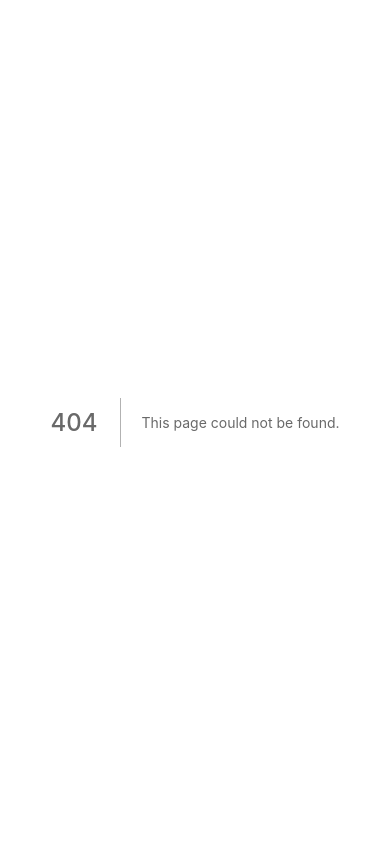
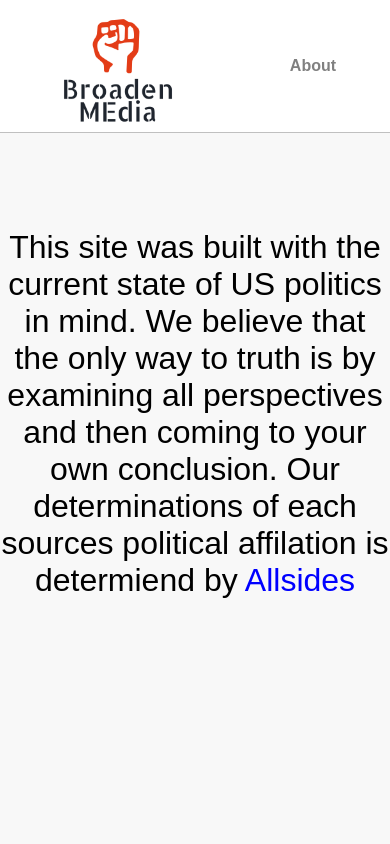
Before and after one commit to mallockey/BroadenMedia, a Next.js app: page /About in a window 390 px wide. Before the commit this address had no page. Shown: the top 844 px of the page. Built offline with nearby package versions, Linux system fonts and the light colour scheme.

Commit message:
finished build

```diff
--- a/components/Header.jsx
+++ b/components/Header.jsx
@@ -6,7 +6,7 @@ const Header = (props) => {
       <a href="/">
         <img src="/images/logo.png" className="headerLogo"></img>
       </a>
-      <a href="/">About</a>
+      <a href="/About">About</a>
     </div>
   )
 }
--- /dev/null
+++ b/pages/About.js
@@ -0,0 +1,23 @@
+import react from 'react'
+import Header from '../components/Header'
+import Footer from '../components/Footer'
+
+const About = () => {
+  return(
+    <>
+      <div id="main">
+        <Header />
+        <div id="homeMain">
+          <p id="aboutPara">
+            This site was built with the current state of US politics in mind. We believe that the only way to truth is by examining
+            all perspectives and then coming to your own conclusion. Our determinations of each sources political affilation is determiend by
+            <a id="aboutLink" href="https://allsides.com"> Allsides</a>
+          </p>
+        </div>
+      <Footer />
+      </div>
+    </>
+  )
+}
+
+export default About;
--- a/public/style.css
+++ b/public/style.css
@@ -10,6 +10,10 @@
   background: #888;
 }
 
+html {
+  height: 100%;
+}
+
 img {
   height: 5rem;
   width: 5rem;
@@ -17,9 +21,6 @@ img {
 }
 
 body {
-  display: flex;
-  flex-direction: column;
-  justify-content: center;
   font-family: Sans-Serif;
   font-size: 1.5rem;
   margin: 0;
@@ -30,6 +31,11 @@ a {
   color: inherit;
   text-decoration: none;
   transition: color 0.2s ease;
+}
+
+#__next {
+  height: 100%;
+  margin-bottom: 30rem;
 }
 
 a:hover {
@@ -103,11 +109,52 @@ button {
   padding-top: 4rem;
 }
 
+#usersSourcesContainer {
+  display: flex;
+  justify-items: center;
+  justify-content: space-around;
+  align-items: center;
+  max-height: 20rem;
+  overflow: auto;
+  width: 20rem;
+  min-width: 20rem;
+  flex-wrap: wrap;
+  margin-bottom: 20px;
+  border-radius: 30px;
+  padding-left: 2rem;
+  padding-right: 2rem;
+  padding-bottom: 2rem;
+}
+
 #searchResultsContainer {
   max-height: 20rem;
   width: 20rem;
   overflow: auto;
   border-left: 1px solid #999;
+}
+
+.usersSourceItem {
+  color: black;
+  border: 1px solid #999;
+  border-radius: 30px;
+  background: #0070f3;
+  color: white;
+}
+
+#mainSearchInput {
+  border-radius: 8px;
+  border: 1px solid #999;
+  height: 2rem;
+  width: 20rem;
+  font-size: 1.5rem;
+  padding: 0.5rem;
+}
+
+.smallerFont {
+  font-size: 1rem;
+  padding: 1rem;
+  font-style: italic;
+  background-color: #ffffed;
 }
 
 @media (max-width: 768px) {
@@ -120,6 +167,7 @@ button {
 
   #searchResultsContainer {
     max-height: 10rem;
+    width: 15rem;
   }
 
   #scoreCardContainer {
@@ -133,9 +181,11 @@ button {
   }
 
   .scoreCard {
+    margin-top: 2rem;
     border: none;
     padding: 0;
     width: 100%;
+    margin-bottom: 2rem;
   }
 
   body {
@@ -145,16 +195,38 @@ button {
   .countryAndCat {
     flex-direction: column;
   }
+
+  .usersSourceItem {
+    padding: 0.5rem;
+  }
+
+  #mainSearchBtn {
+    margin-bottom: 4rem;
+  }
+
+  #mainSearchInput {
+    width: 15rem;
+  }
+
+  #searchBar {
+    width: 5rem;
+  }
+
+  #usersSourcesMainContainer {
+    max-height: 20rem;
+  }
+
+  #usersSourcesContainer {
+    padding-left: 0;
+    padding-right: 0;
+  }
+
+  .smallerFont {
+    height: auto;
+    width: auto;
+    padding: 1rem;
+  }
 }
-#mainSearchInput {
-  border-radius: 8px;
-  border: 1px solid #999;
-  height: 2rem;
-  width: 20rem;
-  font-size: 1.5rem;
-  padding: 0.5rem;
-}
-
 #mainSearchBtn {
   margin-top: 40px;
 }
@@ -200,31 +272,6 @@ button {
   font-style: italic;
 }
 
-#usersSourcesContainer {
-  display: flex;
-  justify-items: center;
-  justify-content: space-around;
-  align-items: center;
-  max-height: 20rem;
-  overflow: auto;
-  width: 20rem;
-  min-width: 20rem;
-  flex-wrap: wrap;
-  margin-bottom: 20px;
-  border-radius: 30px;
-  padding-left: 2rem;
-  padding-right: 2rem;
-  padding-bottom: 2rem;
-}
-
-.usersSourceItem {
-  color: black;
-  border: 1px solid #999;
-  border-radius: 30px;
-  background: #0070f3;
-  color: white;
-}
-
 .usersSourceItem:hover {
   background-color: #FF6347;
   border: 1px solid #ADD8E6;
@@ -251,13 +298,6 @@ button {
   justify-content: space-around;
   align-items: center;
   border-bottom: 1px solid #eaeaea;
-}
-
-.smallerFont {
-  font-size: 1rem;
-  padding: 1rem;
-  font-style: italic;
-  background-color: #ffffed;
 }
 
 .scorePara {
@@ -295,6 +335,7 @@ button {
   display: flex;
   align-items: center;
   flex-direction: column;
+  padding-bottom: 2rem;
 }
 
 .recommandationSubContainer {
@@ -311,9 +352,18 @@ button {
   border-top: 1px solid #eaeaea;
   height: 100px;
   width: 100%;
-  position: fixed;
+  flex-shrink: 0;
   bottom: 0;
   font-size: 1rem;
 }
 
+#aboutPara {
+  font-size: 2rem;
+  text-align: center;
+}
+
+#aboutLink {
+  color: blue;
+}
+
 /*# sourceMappingURL=style.css.map */
--- a/public/style.sass
+++ b/public/style.sass
@@ -6,14 +6,13 @@ $siteFontFamily: Sans-Serif
   background: #f1f1f1
 ::-webkit-scrollbar-thumb
   background: #888
+html
+  height: 100%
 img
   height: 5rem
   width: 5rem
   border-radius: 5px
 body
-  display: flex
-  flex-direction: column
-  justify-content: center
   font-family: $siteFontFamily
   font-size: 1.5rem
   margin: 0
@@ -22,6 +21,9 @@ a
   color: inherit
   text-decoration: none
   transition: color 0.2s ease
+#__next
+  height: 100%
+  margin-bottom: 30rem
 a:hover
   color: black
 h1,h2,h3
@@ -75,11 +77,44 @@ button
   background-color: #F8F8F8
   justify-content: center
   padding-top: 4rem
+#usersSourcesContainer
+  display: flex
+  justify-items: center
+  justify-content: space-around
+  align-items: center
+  max-height: 20rem
+  overflow: auto
+  width: 20rem
+  min-width: 20rem
+  flex-wrap: wrap
+  margin-bottom: 20px
+  border-radius: 30px
+  padding-left: 2rem
+  padding-right: 2rem
+  padding-bottom: 2rem
 #searchResultsContainer
   max-height: 20rem
   width: 20rem
   overflow: auto
   border-left: 1px solid #999
+.usersSourceItem
+  color: black
+  border: 1px solid #999
+  border-radius: 30px
+  background: #0070f3
+  color: white
+#mainSearchInput
+  border-radius: 8px
+  border: 1px solid #999
+  height: 2rem
+  width: 20rem
+  font-size: 1.5rem
+  padding: .5rem
+.smallerFont
+  font-size: 1rem
+  padding: 1rem
+  font-style: italic
+  background-color: #ffffed
 @media (max-width: 768px)
   #homeMain
     flex-direction: column-reverse
@@ -88,6 +123,7 @@ button
     justify-content: flex-end
   #searchResultsContainer
     max-height: 10rem
+    width: 15rem
   #scoreCardContainer
     background-color: #F8F8F8
     flex-direction: column
@@ -97,20 +133,32 @@ button
     width: 100%
     border-bottom: 1px solid #999
   .scoreCard
+    margin-top: 2rem
     border: none
     padding: 0
     width: 100%
+    margin-bottom: 2rem
   body
     font-size: 1rem
   .countryAndCat
     flex-direction: column
-#mainSearchInput
-  border-radius: 8px
-  border: 1px solid #999
-  height: 2rem
-  width: 20rem
-  font-size: 1.5rem
-  padding: .5rem
+  .usersSourceItem
+    padding: .5rem
+  #mainSearchBtn
+    margin-bottom: 4rem
+  #mainSearchInput
+    width: 15rem
+  #searchBar
+    width: 5rem
+  #usersSourcesMainContainer
+    max-height: 20rem
+  #usersSourcesContainer
+    padding-left: 0
+    padding-right: 0
+  .smallerFont
+    height: auto
+    width: auto
+    padding: 1rem
 #mainSearchBtn
   margin-top: 40px
 //Search Items
@@ -144,27 +192,6 @@ button
   font-size: 1rem
   font-style: italic
 //Users Sources
-#usersSourcesContainer
-  display: flex
-  justify-items: center
-  justify-content: space-around
-  align-items: center
-  max-height: 20rem
-  overflow: auto
-  width: 20rem
-  min-width: 20rem
-  flex-wrap: wrap
-  margin-bottom: 20px
-  border-radius: 30px
-  padding-left: 2rem
-  padding-right: 2rem
-  padding-bottom: 2rem
-.usersSourceItem
-  color: black
-  border: 1px solid #999
-  border-radius: 30px
-  background: #0070f3
-  color: white
 .usersSourceItem:hover
   background-color: #FF6347
   border: 1px solid #ADD8E6
@@ -185,11 +212,6 @@ button
   justify-content: space-around
   align-items: center
   border-bottom: 1px solid #eaeaea
-.smallerFont
-  font-size: 1rem
-  padding: 1rem
-  font-style: italic
-  background-color: #ffffed
 .scorePara
   min-height: 5rem
 .democraticHeader
@@ -213,6 +235,7 @@ button
   display: flex
   align-items: center
   flex-direction: column
+  padding-bottom: 2rem
 .recommandationSubContainer
   min-width: 20rem
   display: flex
@@ -225,6 +248,11 @@ button
   border-top: 1px solid #eaeaea
   height: 100px
   width: 100%
-  position: fixed
+  flex-shrink: 0
   bottom: 0
   font-size: 1rem
+#aboutPara
+  font-size: 2rem
+  text-align: center
+#aboutLink
+  color: blue
```
Also changed, not shown: components/ScoreCard.jsx (+4 -3 lines), pages/index.js (+5 -5 lines), utilityFunctions/fetchAPI.js (+8 -1 lines), 1 other file (tests, documents, lock files or other folders).
